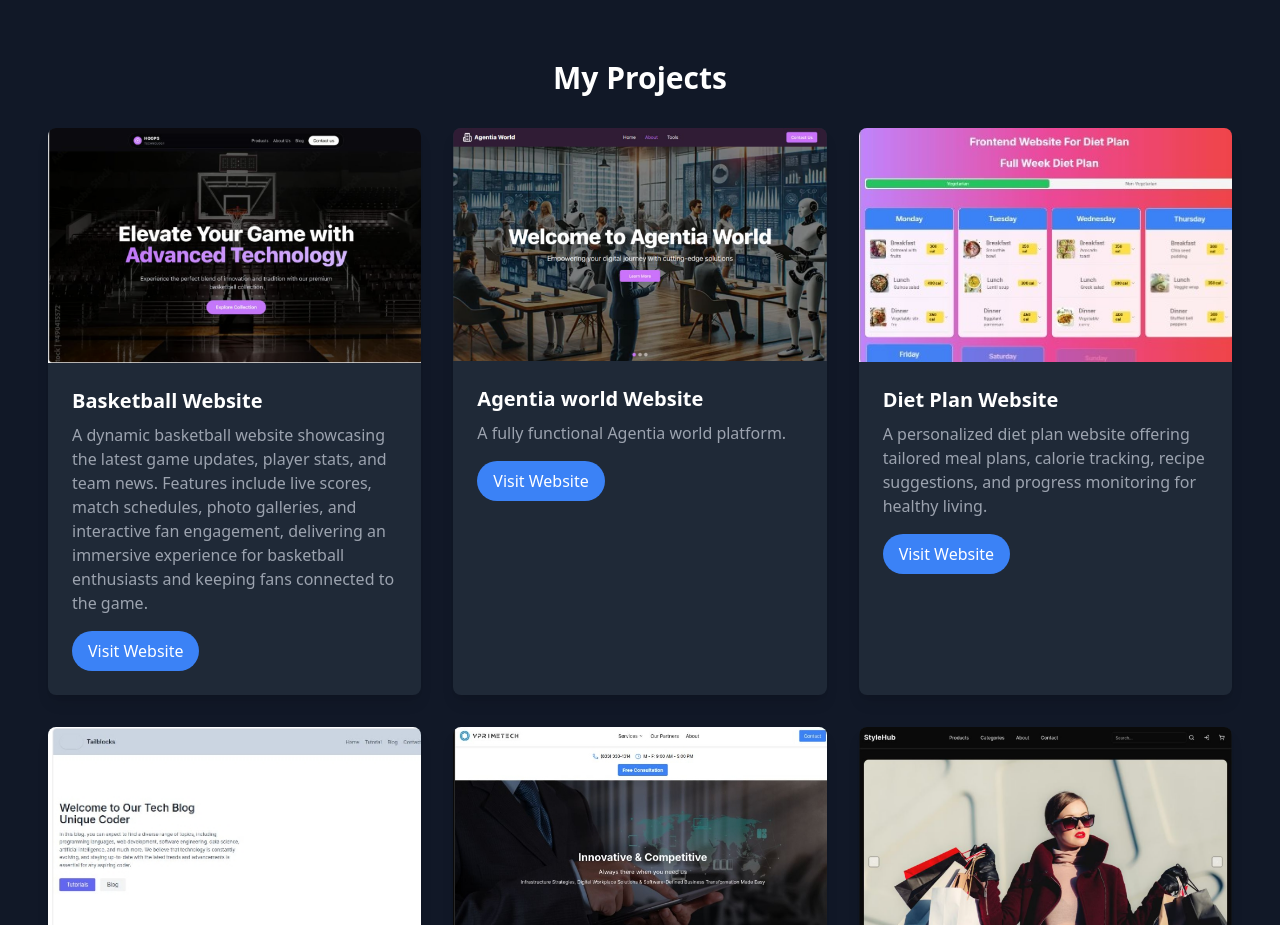
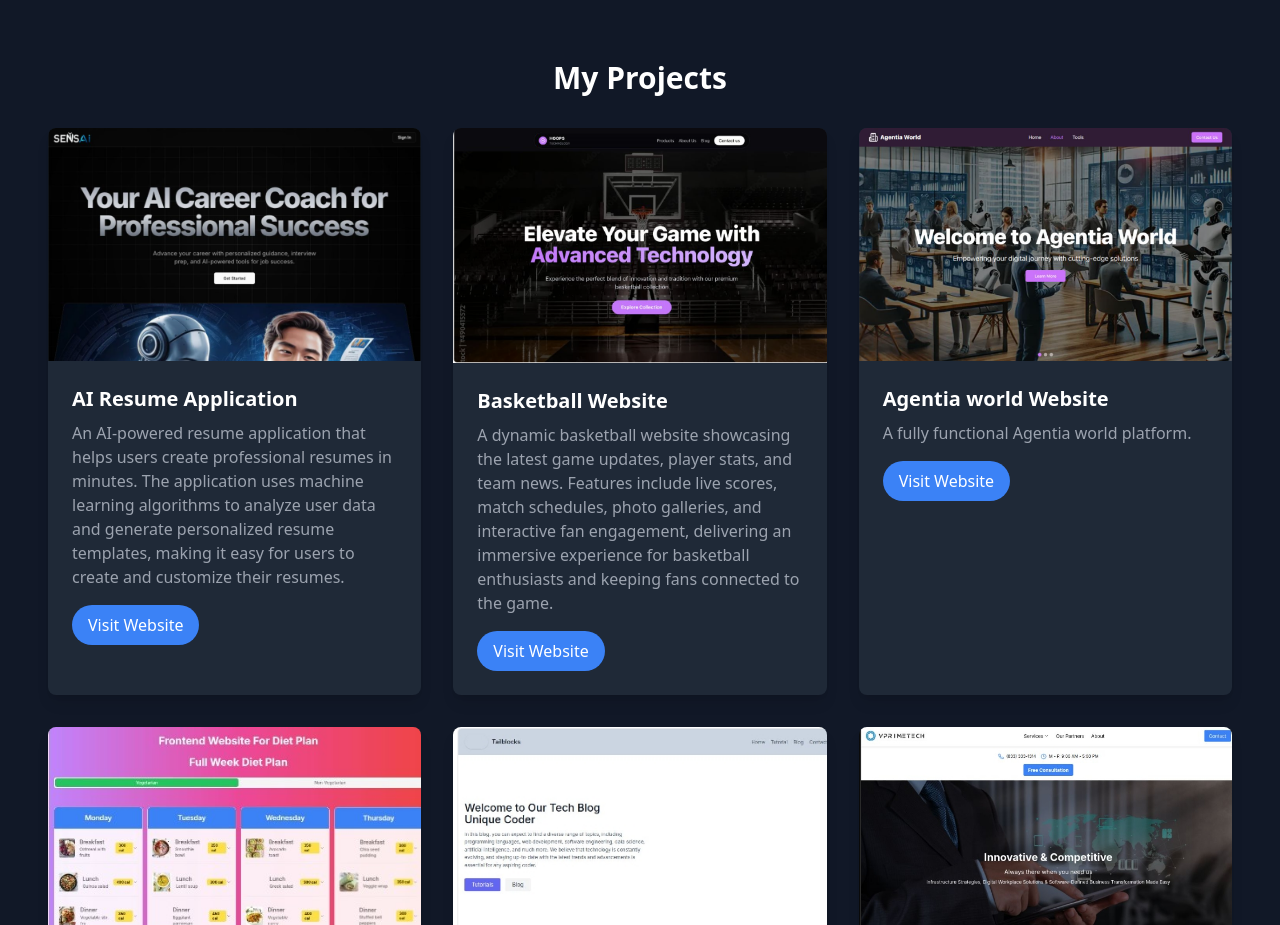
Before and after one commit to mfahadjbr/Portfolio_Fahad_Jabbar, a Next.js app: page / in a window 1280 px wide. Shown: the part 1560-2485 px from the top of the page. Built offline with nearby package versions, Linux system fonts and the light colour scheme.

Commit message:
new project

```diff
--- a/app/components/Project.tsx
+++ b/app/components/Project.tsx
@@ -1,8 +1,16 @@
 import Image from 'next/image';
 import { motion } from 'framer-motion';
+import { desc } from 'framer-motion/client';
 
 // Mock project data with project-specific links
 const projects = [
+  {
+    id: 1,
+    title: 'AI Resume Application',
+    description: 'An AI-powered resume application that helps users create professional resumes in minutes. The application uses machine learning algorithms to analyze user data and generate personalized resume templates, making it easy for users to create and customize their resumes.',
+    imageUrl: '/project.png',
+    link: 'https://ai-application-five.vercel.app/',
+  },
   {
     id: 1,
     title: 'Basketball Website',
```
Also changed, not shown: public/project.png (added).
